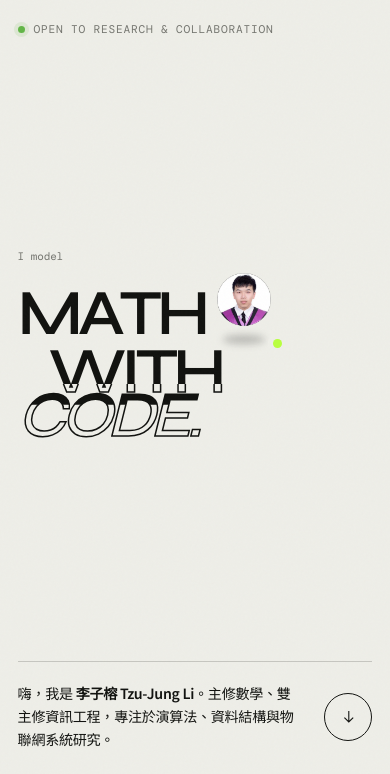
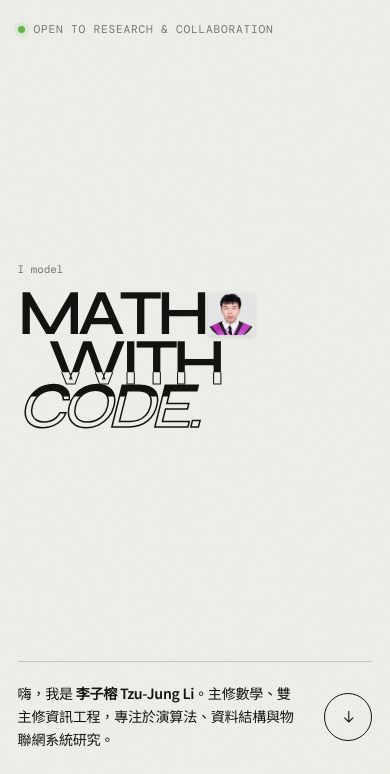
Before and after one commit to eliaslee1221/z1rong-website, a website built with Vite: page index.html in a window 390 px wide. Shown: the part 70-844 px from the top of the page. Built offline with nearby package versions, Linux system fonts and the light colour scheme; a web font is replaced by a local one.

Commit message:
Refine hero proportions and portrait

```diff
--- a/index.html
+++ b/index.html
@@ -95,7 +95,7 @@
             <span class="title-row title-row--math">
               <span class="eyebrow reveal" aria-hidden="true">I model</span>
               <span class="hero-word hero-word--math split-text" data-text="MATH">MATH</span>
-              <span class="hero-portrait reveal"><img src="/assets/portrait.png" alt="李子榕個人照片" /></span>
+              <span class="hero-portrait reveal"><img src="/assets/portrait-clean.png" alt="李子榕個人照片" width="520" height="473" /></span>
             </span>
             <span class="title-row title-row--offset"><span class="hero-word hero-word--with split-text" data-text="WITH">WITH</span></span>
             <span class="title-row title-row--code"><span class="hero-word hero-word--code split-text italic" data-text="CODE.">CODE.</span></span>
--- a/src/style.css
+++ b/src/style.css
@@ -49,21 +49,20 @@ button { color: inherit; font: inherit; }
 .hero-meta { display: flex; justify-content: space-between; color: var(--muted); font: 400 clamp(.7rem, .75vw, .8rem)/1.35 var(--mono); letter-spacing: .07em; }
 .status { display: flex; align-items: center; gap: .55rem; }
 .status i { width: .45rem; height: .45rem; border-radius: 50%; background: #62b647; box-shadow: 0 0 0 4px rgba(98,182,71,.12); animation: status-pulse 2.2s infinite; }
-.hero-title { width: 100%; margin: auto 0; padding: clamp(3rem, 8vh, 7rem) 0; }
-.hero-heading { margin: 0; font: inherit; }
-.title-row { position: relative; display: flex; align-items: center; gap: clamp(.8rem, 2.2vw, 2.5rem); }
+.hero-title { width: 100%; margin: auto 0; padding-block: 8vh; }
+.hero-heading { --hero-size: min(13.5vw, 21.5vh); margin: 0; font-size: var(--hero-size); }
+.title-row { position: relative; display: flex; align-items: center; gap: .12em; }
 .title-row--math { align-items: center; }
-.title-row--offset { z-index: 2; margin-top: clamp(-2.25rem, -2.1vw, -1rem); padding-left: clamp(2rem, 15vw, 15rem); }
-.title-row--code { z-index: 3; margin-top: clamp(-3.25rem, -3.2vw, -1.35rem); }
-.hero-word { position: relative; display: inline-flex; margin: -.03em 0; padding: .05em 0 .08em; font: 600 clamp(4rem, 13.5vw, 13.5rem)/.84 var(--display); letter-spacing: -.08em; white-space: nowrap; }
+.title-row--offset { z-index: 2; margin-top: -.22em; padding-left: 1.1em; }
+.title-row--code { z-index: 3; margin-top: -.3em; }
+.hero-word { position: relative; display: inline-flex; margin: 0; padding: .04em 0 .06em; font: 600 1em/.82 var(--display); letter-spacing: -.08em; white-space: nowrap; }
 .hero-word.italic { color: transparent; -webkit-text-stroke: 1.5px var(--ink); font-style: italic; font-weight: 500; }
 .hero-word--with::after, .hero-word--code::after { content: attr(data-text); position: absolute; top: .05em; left: 0; display: block; font: inherit; letter-spacing: inherit; line-height: inherit; white-space: nowrap; pointer-events: none; }
-.hero-word--with::after { color: var(--paper); -webkit-text-stroke: 1.5px var(--ink); clip-path: inset(70% -.08em -.12em -.08em); }
-.hero-word--code::after { color: var(--ink); -webkit-text-stroke: 0 transparent; clip-path: inset(-.08em -.12em 70% -.08em); }
+.hero-word--with::after { color: var(--paper); -webkit-text-stroke: max(1px, .008em) var(--ink); clip-path: inset(68% -.08em -.12em -.08em); }
+.hero-word--code::after { color: var(--ink); -webkit-text-stroke: 0 transparent; clip-path: inset(-.08em -.12em 68% -.08em); }
 .eyebrow { width: clamp(4rem, 10vw, 9rem); font: 400 clamp(.72rem, 1vw, .95rem)/1.45 var(--mono); color: var(--muted); text-align: right; }
-.hero-portrait { position: relative; z-index: 2; display: block; width: clamp(4.5rem, 9vw, 9rem); flex: 0 0 auto; margin-left: clamp(-.4rem, -.8vw, -.8rem); transform: translateY(clamp(.55rem, 1.15vw, 1.15rem)); }
-.hero-portrait::after { content: ''; position: absolute; right: -8%; bottom: 10%; width: clamp(.55rem, 1vw, .85rem); aspect-ratio: 1; border-radius: 50%; background: var(--acid); box-shadow: 0 0 0 5px var(--paper); }
-.hero-portrait img { display: block; width: 100%; height: auto; object-fit: contain; }
+.hero-portrait { position: relative; z-index: 1; display: block; width: .68em; flex: 0 0 auto; margin-left: -.05em; transform: translateY(.15em); }
+.hero-portrait img { display: block; width: 100%; height: auto; object-fit: contain; filter: drop-shadow(0 .035em .045em rgba(17, 18, 15, .12)); }
 .hero-footer { display: flex; align-items: flex-end; justify-content: space-between; border-top: 1px solid var(--line); padding-top: 1.25rem; }
 .hero-footer p { max-width: 34rem; margin: 0; font-size: clamp(.92rem, 1.25vw, 1.15rem); line-height: 1.7; letter-spacing: -.02em; }
 .hero-footer strong { font-weight: 600; }
@@ -176,13 +175,14 @@ button { color: inherit; font: inherit; }
   .menu-toggle { display: flex; }
   .hero { padding-top: 6.5rem; }
   .hero-meta > span:last-child { display: none; }
-  .title-row { gap: .7rem; }
-  .title-row--math { padding-top: 1.5rem; }
-  .title-row--offset { margin-top: -.85rem; padding-left: 8vw; }
-  .title-row--code { margin-top: -1.15rem; }
-  .hero-word { font-size: clamp(3.3rem, 17vw, 5rem); line-height: .9; }
+  .hero-heading { --hero-size: min(17vw, 11vh); }
+  .title-row { gap: .08em; }
+  .title-row--math { padding-top: .34em; }
+  .title-row--offset { margin-top: -.18em; padding-left: .48em; }
+  .title-row--code { margin-top: -.26em; }
+  .hero-word { line-height: .84; }
   .title-row--math .eyebrow { position: absolute; top: 0; left: 0; width: auto; font-size: .68rem; text-align: left; }
-  .hero-portrait { width: clamp(3.8rem, 17vw, 5.5rem); margin-left: -.35rem; transform: translateY(.65rem); }
+  .hero-portrait { width: .72em; margin-left: -.04em; transform: translateY(.17em); }
   .hero-footer { align-items: center; }
   .hero-footer p { max-width: calc(100% - 5rem); font-size: .84rem; }
   .section-heading { grid-template-columns: 1fr auto; }
@@ -207,8 +207,8 @@ button { color: inherit; font: inherit; }
 @media (max-width: 420px) {
   :root { --pad: 1.1rem; }
   .hero { padding-top: 5.75rem; padding-bottom: 1.4rem; }
-  .hero-title { padding-block: 2.5rem; }
-  .hero-word { font-size: clamp(3rem, 16.5vw, 4.3rem); }
+  .hero-title { padding-block: 6vh; }
+  .hero-heading { --hero-size: 16.5vw; }
   .hero-footer p { max-width: calc(100% - 4.25rem); font-size: .88rem; line-height: 1.65; }
   .round-link { width: 3rem; height: 3rem; }
   .section-heading h2 { font-size: 2.2rem; }
```
Also changed, not shown: DEPLOYMENT.md (line endings or trailing spaces), README.md, SEO-AUDIT.md (line endings or trailing spaces), package.json (line endings or trailing spaces), public/404.html (line endings or trailing spaces), public/assets/portrait-clean.png (added), public/favicon.svg, public/llms.txt (line endings or trailing spaces), public/robots.txt (line endings or trailing spaces), public/site.webmanifest, public/sitemap.xml (line endings or trailing spaces), src/main.js (line endings or trailing spaces), 5 other files.
